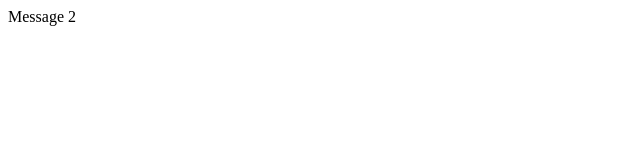
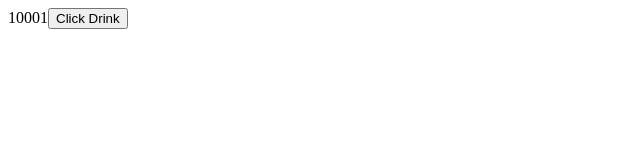
Before and after one commit to elmastahsin/react-app, a React (Vite) app: page / in a window 1280 px wide. Shown: the top 160 px of the page, without its empty margins (0-640 px from the left). Built offline with nearby package versions, Linux system fonts and the light colour scheme.

Commit message:
updating nested objects

```diff
--- a/src/App.tsx
+++ b/src/App.tsx
@@ -1,19 +1,33 @@
-import Button from "./components/Button/Button";
-import Like from "./components/Like/Like";
-
 import {useState} from "react";
-import {Simulate} from "react-dom/test-utils";
-import contextMenu = Simulate.contextMenu;
-import Message from "./Message";
 
 function App() {
+    const [customer, setCustomer] = useState({
+        name: "John",
+        address: {
+            street: "123 Main St",
+            city: "New York",
+            state: "NY",
+            zip: "10001"
+        }
+    });
+
+    const handleClick = () => {
+        setCustomer({
+            ...customer,
+            address: {
+                ...customer.address, zip: "10002"
+            }
+        });
+
+    };
+
 
     return (
         <div>
-            <Message/>
+            {customer.address.zip}
+            <button onClick={handleClick}>Click Drink</button>
 
-        </div>
-    );
+        </div>);
 }
 
 export default App;
```
